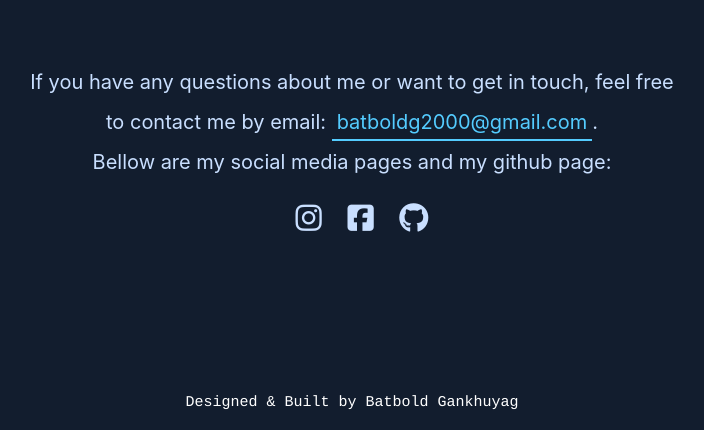
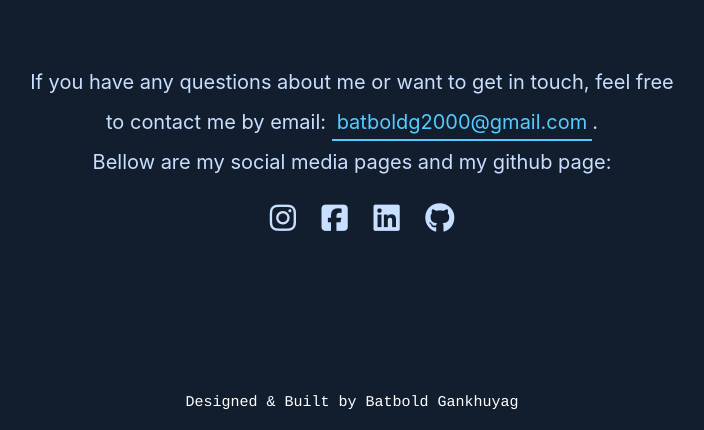
Before and after one commit to bgankhuyag/personal_website, a Django app: template website/templates/home.html in a window 1280 px wide. Shown: the part 1726-2156 px from the top of the page, without its empty margins (288-992 px from the left). Run offline with Django 3.2, Linux system fonts and the light colour scheme; the template is opened without the code that fills it, so the values that code supplies are empty; some libraries are stand-ins or nearby versions.

Commit message:
Added LinkedIn icon

```diff
--- a/website/templates/home.html
+++ b/website/templates/home.html
@@ -60,6 +60,7 @@
       <div class="line4">
         <a href="https://www.instagram.com/batbold_boogii/" class="info" target="_blank" rel="nofollow noopener noreferrer"><i class="fab fa-instagram"></i></a>
         <a href="https://www.facebook.com/batboldboogiii" class="info" target="_blank" rel="nofollow noopener noreferrer"><i class="fab fa-facebook-square"></i></a>
+        <a href="https://www.linkedin.com/in/batbold-gankhuyag-964b091aa/" class="info" target="_blank" rel="nofollow noopener noreferrer"><i class="fab fa-linkedin"></i></a>
         <a href="https://github.com/bgankhuyag" class="info" target="_blank" rel="nofollow noopener noreferrer"><i class="fab fa-github"></i></a>
       </div>
     </div>
@@ -166,6 +167,7 @@
       </p>
       <a href="https://www.instagram.com/batbold_boogii/" class="info-bottom" target="_blank" rel="nofollow noopener noreferrer"><i class="fab fa-instagram"></i></a>
       <a href="https://www.facebook.com/batboldboogiii" class="info-bottom" target="_blank" rel="nofollow noopener noreferrer"><i class="fab fa-facebook-square"></i></a>
+      <a href="https://www.linkedin.com/in/batbold-gankhuyag-964b091aa/" class="info-bottom" target="_blank" rel="nofollow noopener noreferrer"><i class="fab fa-linkedin"></i></a>
       <a href="https://github.com/bgankhuyag" class="info-bottom" target="_blank" rel="nofollow noopener noreferrer"><i class="fab fa-github"></i></a>
     </div>
   </body>
```
